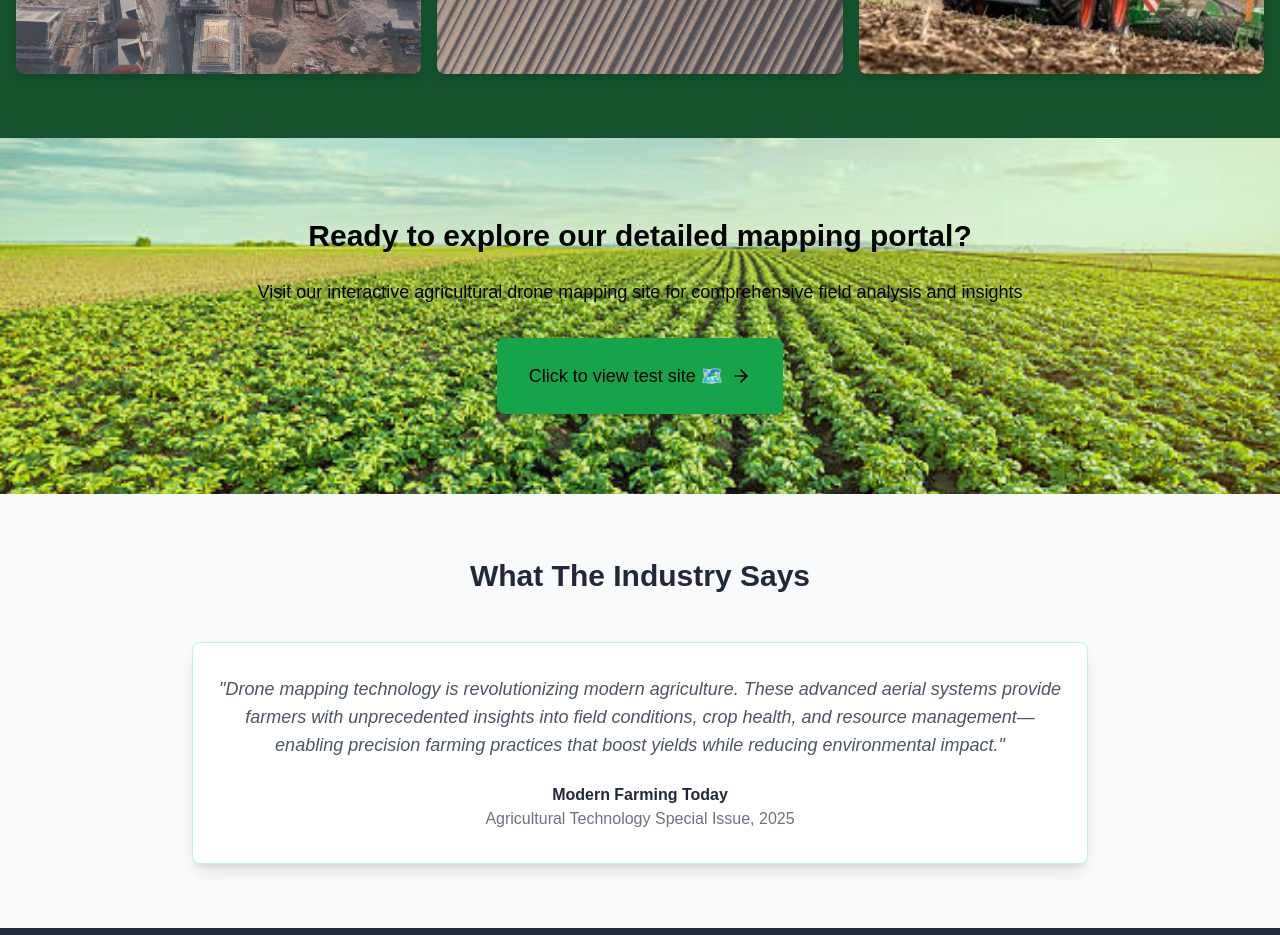
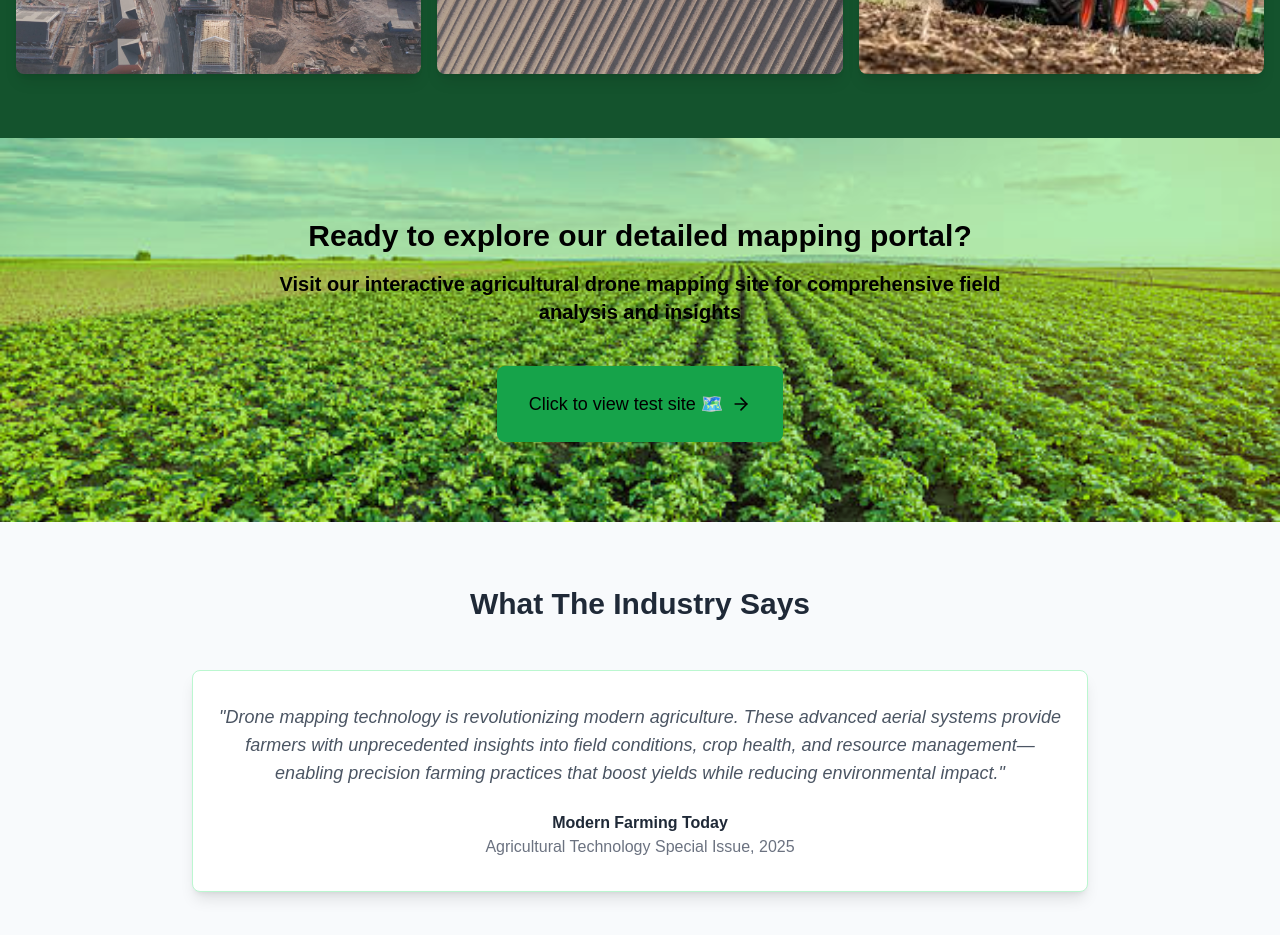
Before and after one commit to jonnywipeout/Droneonthefarm, a Next.js app: page / in a window 1280 px wide. Shown: the part 1520-2455 px from the top of the page. Built offline with nearby package versions, Linux system fonts and the light colour scheme.

Commit message:
Update page.tsx

```diff
--- a/app/page.tsx
+++ b/app/page.tsx
@@ -169,12 +169,12 @@ export default function AgricultureDroneLandingPage() {
   style={{
     backgroundImage: "url('/images/potato-field-bg.jpg')",
     backgroundBlendMode: "overlay",
-    backgroundColor: "rgba(0, 100, 0, 0.15)",
+    backgroundColor: "rgba(0, 100, 0, 0.3)",
   }}
 >
   <div className="max-w-3xl mx-auto text-center">
-    <h2 className="text-3xl font-bold mb-6">Ready to explore our detailed mapping portal?</h2>
-    <p className="text-lg mb-8">
+    <h2 className="text-2xl md:text-3xl font-bold mb-4">Ready to explore our detailed mapping portal?</h2>
+    <p className="text-xl font-semibold mb-10">
       Visit our interactive agricultural drone mapping site for comprehensive field analysis and insights
     </p>
     <Link
```
